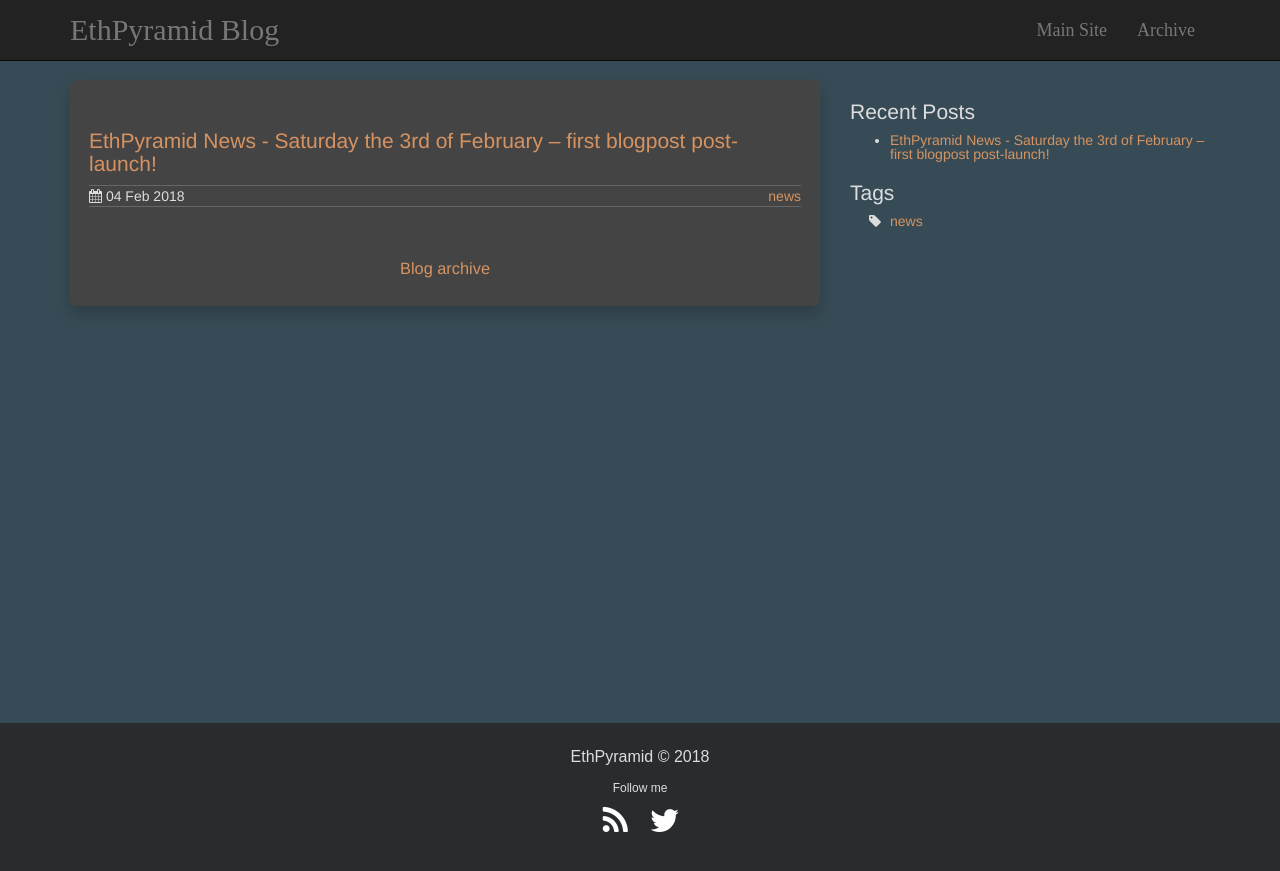
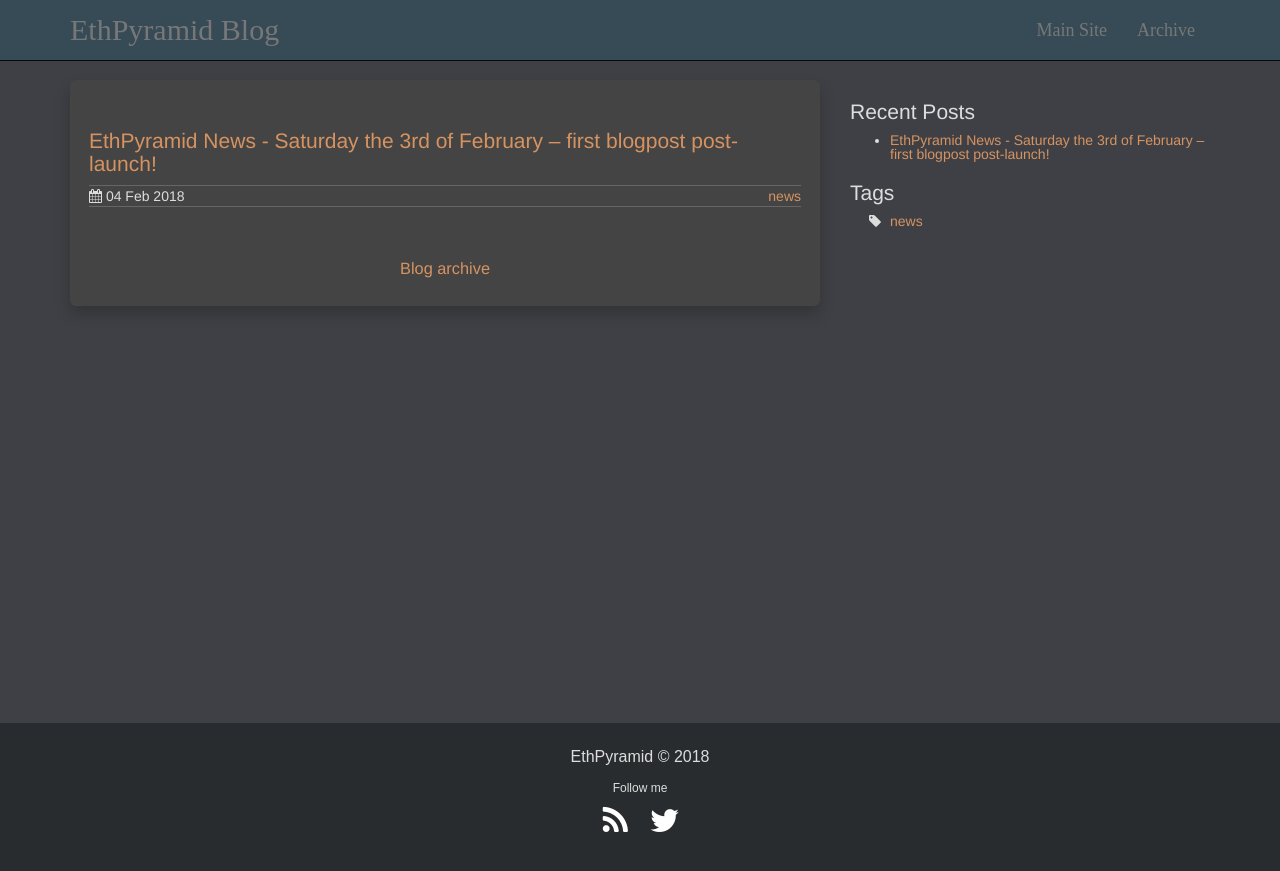
Before and after one commit to EthPyramid/EthPyramid-Web, a Jekyll site: the page built from blog/index.md, in a window 1280 px wide. Shown: the top 871 px of the page. Built offline with Jekyll 4.4.1, drawn with Linux system fonts in a browser that asks for light colours.

Commit message:
Fix colours

```diff
--- a/blog/assets/css/theme.scss
+++ b/blog/assets/css/theme.scss
@@ -25,7 +25,7 @@ $accent-color: #d69361;    // original =)
 //$accent-color: #52B54B;  // green
 
 $font-color: #dddddd;
-$background-color: #374b56;
+$background-color: #3f4045;
 $post-panel-color: #444;
 $footer-background-color: #292c2f;
 $note-color: #87CEFA;
@@ -275,6 +275,9 @@ nav.shrink .navbar-toggle {
   padding: 4px 5px;
   margin: 8px 15px 8px 0;
 }
+nav.navbar-inverse {
+  background: #374b56;
+}
 
 //********************************************************
 //                    Footer
```
Also changed, not shown: 1 other file.
